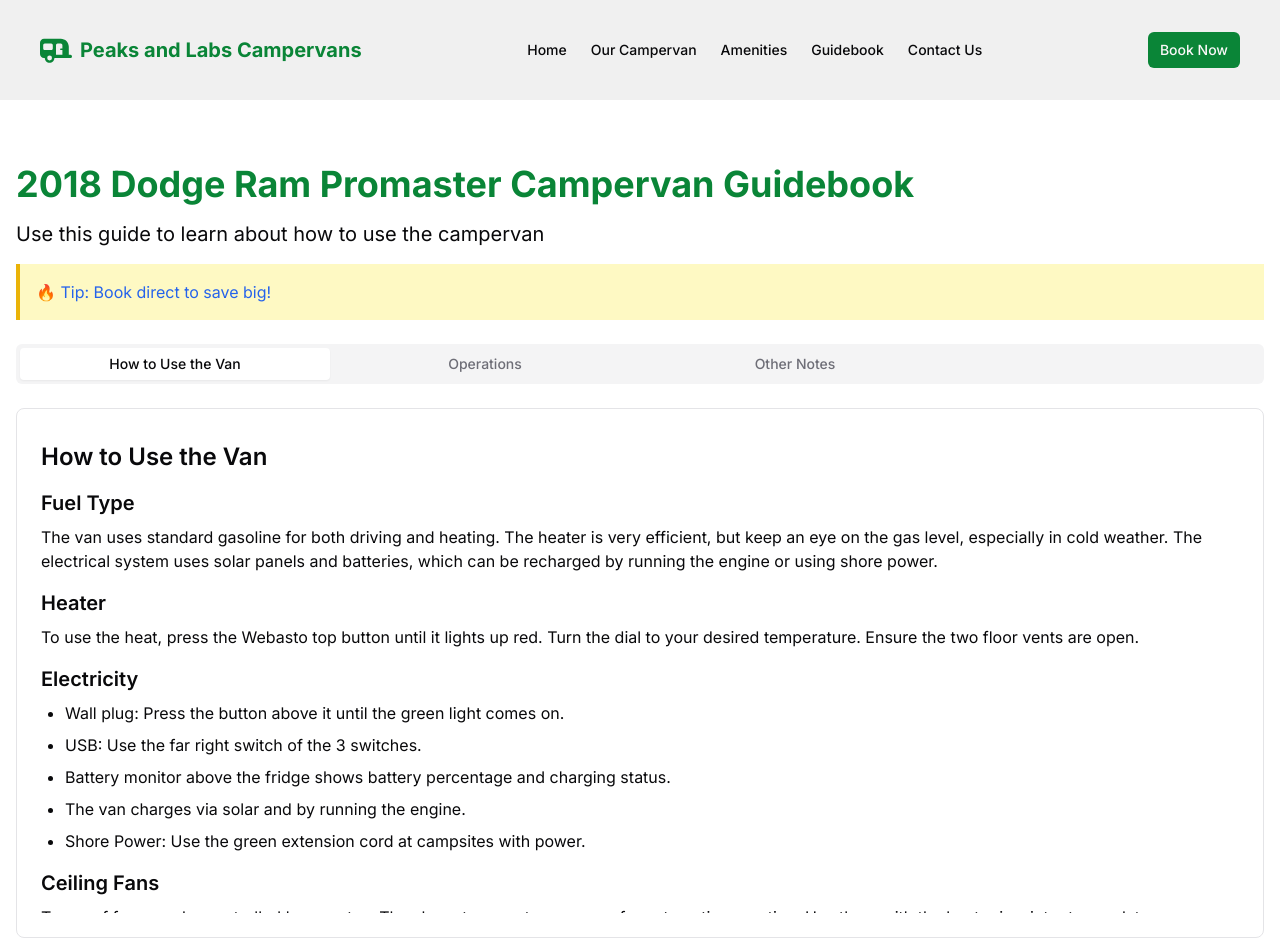
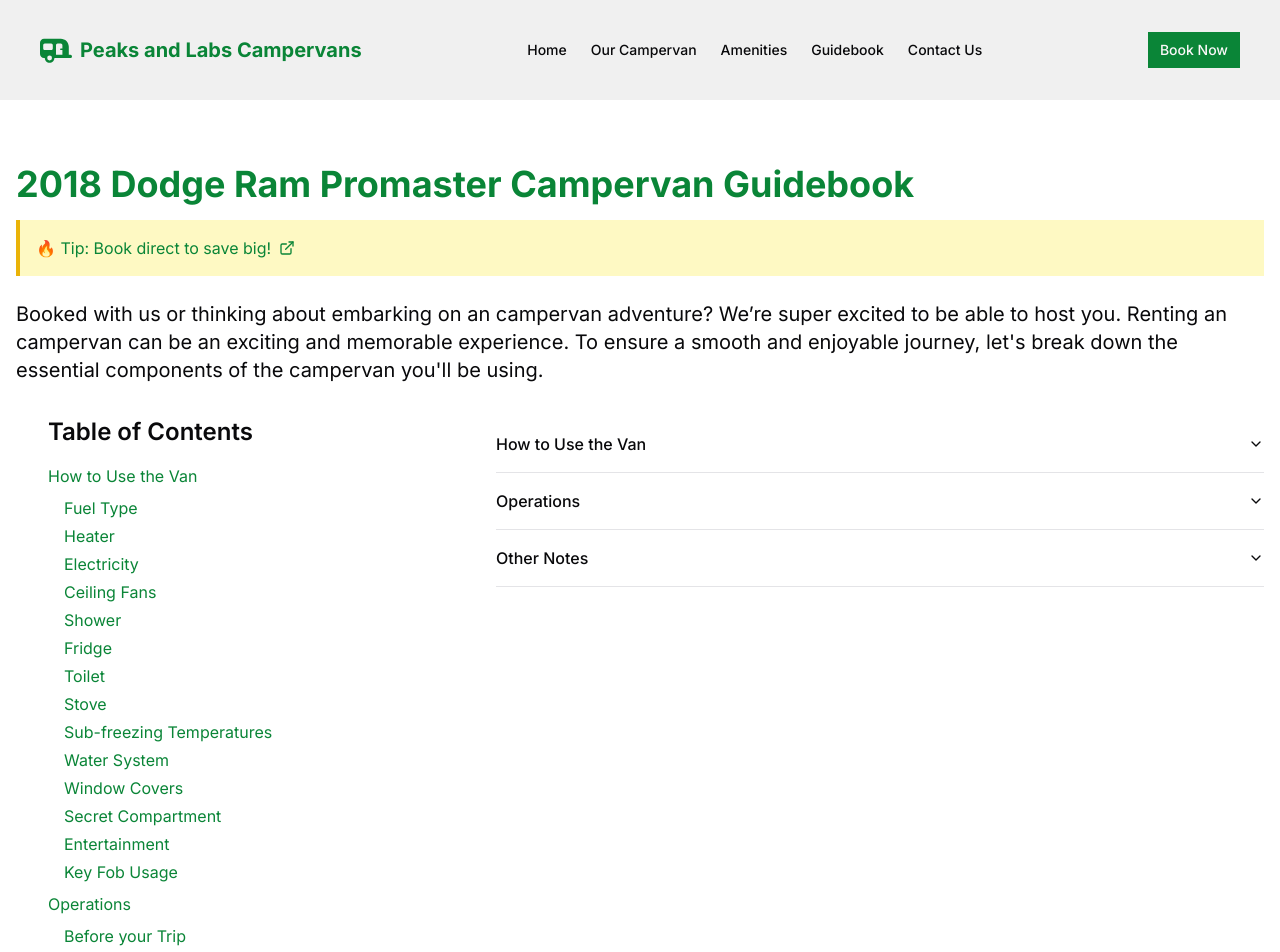
Before and after one commit to tannerhallman/peaksandlabs-landingpage, a Next.js app: page /guidebook in a window 1280 px wide. Shown: the top 952 px of the page. Built offline with nearby package versions, Linux system fonts and the light colour scheme.

Commit message:
feat: updated layout of the guidebook

```diff
--- a/app/guidebook/page.tsx
+++ b/app/guidebook/page.tsx
@@ -1,45 +1,105 @@
+
 "use client";
 
-import { useEffect, useState, useRef } from "react";
+import { useState, useRef } from "react";
 import AnimatedText from "../components/AnimatedText";
 import AnimatedSection from "../components/AnimatedSection";
 import Link from "next/link";
-import {
-  ChevronLeft,
-  ChevronRight,
-  ExternalLink,
-  Instagram,
-} from "lucide-react";
-import { Tabs, TabsContent, TabsList, TabsTrigger } from "@/components/ui/tabs";
+import { ExternalLink } from "lucide-react";
+import { Accordion, AccordionContent, AccordionItem, AccordionTrigger } from "@/components/ui/accordion";
 import { ScrollArea } from "@/components/ui/scroll-area";
-import { Button } from "@/components/ui/button";
 
-export default function Booking() {
-  const [activeSection, setActiveSection] = useState("how-to-use");
+export default function Guidebook() {
+  const [openSection, setOpenSection] = useState<string | undefined>(undefined);
+  const accordionRef = useRef<HTMLDivElement>(null);
 
   const sections = [
-    { id: "how-to-use", title: "How to Use the Van" },
-    { id: "operations", title: "Operations" },
-    { id: "other-notes", title: "Other Notes" },
+    {
+      id: "how-to-use",
+      title: "How to Use the Van",
+      subsections: [
+        { id: "fuel-type", title: "Fuel Type" },
+        { id: "heater", title: "Heater" },
+        { id: "electricity", title: "Electricity" },
+        { id: "ceiling-fans", title: "Ceiling Fans" },
+        { id: "shower", title: "Shower" },
+        { id: "fridge", title: "Fridge" },
+        { id: "toilet", title: "Toilet" },
+        { id: "stove", title: "Stove" },
+        { id: "sub-freezing", title: "Sub-freezing Temperatures" },
+        { id: "water-system", title: "Water System" },
+        { id: "window-covers", title: "Window Covers" },
+        { id: "secret-compartment", title: "Secret Compartment" },
+        { id: "entertainment", title: "Entertainment" },
+        { id: "key-fob", title: "Key Fob Usage" },
+      ],
+    },
+    {
+      id: "operations",
+      title: "Operations",
+      subsections: [
+        { id: "before-trip", title: "Before your Trip" },
+        { id: "during-trip", title: "During your Trip" },
+        { id: "after-trip", title: "After your Trip" },
+      ],
+    },
+    {
+      id: "other-notes",
+      title: "Other Notes",
+      subsections: [
+        { id: "roadside-emergencies", title: "Roadside Emergencies & Documents" },
+        { id: "included-rental", title: "Included with your Rental" },
+      ],
+    },
   ];
 
-  const handlePrevious = () => {
-    const currentIndex = sections.findIndex(
-      (section) => section.id === activeSection
-    );
-    if (currentIndex > 0) {
-      setActiveSection(sections[currentIndex - 1].id);
+  const scrollToSection = (sectionId: string, subsectionId?: string) => {
+    setOpenSection(sectionId);
+    setTimeout(() => {
+      const element = document.getElementById(subsectionId || sectionId);
+      if (element) {
+        element.scrollIntoView({ behavior: 'smooth' });
       }
+    }, 100); // Small delay to allow accordion to open
   };
 
-  const handleNext = () => {
-    const currentIndex = sections.findIndex(
-      (section) => section.id === activeSection
+  const TableOfContents = () => (
+    <div className="mb-8">
+      <h2 className="text-2xl font-semibold mb-4">Table of Contents</h2>
+      <ul className="space-y-2">
+        {sections.map((section) => (
+          <li key={section.id}>
+            <a
+              href={`#${section.id}`}
+              className="text-primary hover:underline"
+              onClick={(e) => {
+                e.preventDefault();
+                scrollToSection(section.id);
+              }}
+            >
+              {section.title}
+            </a>
+            <ul className="pl-4 mt-2 space-y-1">
+              {section.subsections.map((subsection) => (
+                <li key={subsection.id}>
+                  <a
+                    href={`#${subsection.id}`}
+                    className="text-primary hover:underline"
+                    onClick={(e) => {
+                      e.preventDefault();
+                      scrollToSection(section.id, subsection.id);
+                    }}
+                  >
+                    {subsection.title}
+                  </a>
+                </li>
+              ))}
+            </ul>
+          </li>
+        ))}
+      </ul>
+    </div>
   );
-    if (currentIndex < sections.length - 1) {
-      setActiveSection(sections[currentIndex + 1].id);
-    }
-  };
 
   return (
     <div className='space-y-16 bg-background text-dark'>
@@ -48,47 +108,56 @@
           text='2018 Dodge Ram Promaster Campervan Guidebook'
           className='text-4xl font-bold text-primary mb-4'
         />
-        <p className='text-xl mb-4'>
-          Use this guide to learn about how to use the campervan
-        </p>
-
         <div className='bg-yellow-100 border-l-4 border-yellow-500 p-4 mb-6'>
-          <p className='font-bold'></p>
           <a
             href='/book'
             target='_blank'
             rel='noopener noreferrer'
-            className='text-blue-600 hover:underline'>
-            🔥 Tip: Book direct to save big!
+            className='text-primary hover:underline flex items-center'>
+            🔥 Tip: Book direct to save big! <ExternalLink className="ml-2 w-4 h-4" />
           </a>
         </div>
-        <Tabs
-          value={activeSection}
-          onValueChange={setActiveSection}
-          className='w-full'>
-          <TabsList className='grid w-full grid-cols-2 lg:grid-cols-4'>
+        <p className='text-xl mb-4'>
+          Booked with us or thinking about embarking on an campervan adventure? We’re super excited to be able to host you. Renting an campervan can be an exciting and memorable experience. To ensure a smooth and enjoyable journey, let's break down the essential components of the campervan you'll be using.
+        </p>
+
+
+        <div className="lg:flex lg:space-x-8 my-8">
+          <div className="lg:w-1/3 mx-8 lg:mb-0">
+            <ScrollArea className="h-[70vh] lg:h-auto">
+              <TableOfContents />
+            </ScrollArea>
+          </div>
+
+          <div className="lg:w-2/3">
+            <ScrollArea className="h-[70vh]">
+              <Accordion
+                type="single"
+                collapsible
+                className="w-full"
+                value={openSection}
+                onValueChange={setOpenSection}
+                ref={accordionRef}
+              >
                 {sections.map((section) => (
-              <TabsTrigger key={section.id} value={section.id}>
-                {section.title}
-              </TabsTrigger>
-            ))}
-          </TabsList>
-          <div className='mt-6 border rounded-lg p-6'>
-            <ScrollArea className='h-[60vh]'>
-              <TabsContent value='how-to-use'>
-                <h2 className='text-2xl font-semibold mb-4'>How to Use the Van</h2>
-
-                <h3 className='text-xl font-semibold mt-4 mb-2'>Fuel Type</h3>
+                  <AccordionItem key={section.id} value={section.id}>
+                    <AccordionTrigger id={section.id}><h2>{section.title}</h2></AccordionTrigger>
+                    <AccordionContent>
+                      {section.subsections.map((subsection) => (
+                        <div key={subsection.id} className="mb-6">
+                          <h3 id={subsection.id} className="font-semibold mt-4 mb-2">{subsection.title}</h3>
+                          {/* Content for each subsection goes here */}
+                          {subsection.id === "fuel-type" && (
                             <p>
                               The van uses standard gasoline for both driving and heating. The heater is very efficient, but keep an eye on the gas level, especially in cold weather. The electrical system uses solar panels and batteries, which can be recharged by running the engine or using shore power.
                             </p>
-
-                <h3 className='text-xl font-semibold mt-4 mb-2'>Heater</h3>
+                          )}
+                          {subsection.id === "heater" && (
                             <p>
                               To use the heat, press the Webasto top button until it lights up red. Turn the dial to your desired temperature. Ensure the two floor vents are open.
                             </p>
-
-                <h3 className='text-xl font-semibold mt-4 mb-2'>Electricity</h3>
+                          )}
+                          {subsection.id === "electricity" && (
                             <ul className='list-disc pl-6 space-y-2'>
                               <li>Wall plug: Press the button above it until the green light comes on.</li>
                               <li>USB: Use the far right switch of the 3 switches.</li>
@@ -96,70 +165,66 @@
                               <li>The van charges via solar and by running the engine.</li>
                               <li>Shore Power: Use the green extension cord at campsites with power.</li>
                             </ul>
-
-                <h3 className='text-xl font-semibold mt-4 mb-2'>Ceiling Fans</h3>
+                          )}
+                          {subsection.id === "ceiling-fans" && (
                             <p>
                               Two roof fans can be controlled by remotes. They have temperature gauges for automatic operation. Use them with the heater in winter to regulate temperature.
                             </p>
-
-                <h3 className='text-xl font-semibold mt-4 mb-2'>Shower</h3>
+                          )}
+                          {subsection.id === "shower" && (
                             <p>
                               Hot water should work automatically. Pull the shower door towards you to open from inside. Be mindful of water usage.
                             </p>
-
-                <h3 className='text-xl font-semibold mt-4 mb-2'>Fridge</h3>
+                          )}
+                          {subsection.id === "fridge" && (
                             <p>
                               Powered by a horizontal switch above it. Keep it off when not in use.
                             </p>
-
-                <h3 className='text-xl font-semibold mt-4 mb-2'>Toilet</h3>
+                          )}
+                          {subsection.id === "toilet" && (
                             <p>
                               Composting toilet with separate compartments for urine and stool. Follow instructions for proper use and emptying.
                             </p>
-
-                <h3 className='text-xl font-semibold mt-4 mb-2'>Stove</h3>
+                          )}
+                          {subsection.id === "stove" && (
                             <p>
                               Propane-powered 2-burner stove. Vent the van while cooking. Emergency shutoff valve is below the sink.
                             </p>
-
-                <h3 className='text-xl font-semibold mt-4 mb-2'>Sub-freezing Temperatures</h3>
+                          )}
+                          {subsection.id === "sub-freezing" && (
                             <p>
                               Turn on tank heaters to prevent freezing. Use the middle switch by the kitchen counter sliding door.
                             </p>
-
-                <h3 className='text-xl font-semibold mt-4 mb-2'>Water System</h3>
+                          )}
+                          {subsection.id === "water-system" && (
                             <p>
                               Turn on the water pump for shower and sink use. Fresh water tank is in the trunk. Gray water tank is under the van. Follow instructions for filling and emptying.
                             </p>
-
-                <h3 className='text-xl font-semibold mt-4 mb-2'>Window Covers</h3>
+                          )}
+                          {subsection.id === "window-covers" && (
                             <p>
                               Magnetic covers for front windows are in the shelf above the driver's seat. Use black side out for stealth.
                             </p>
-
-                <h3 className='text-xl font-semibold mt-4 mb-2'>Secret Compartment</h3>
+                          )}
+                          {subsection.id === "secret-compartment" && (
                             <p>
                               Located above the bed. The 2nd from the top ceiling panel on the far right slides to reveal it.
                             </p>
-
-                <h3 className='text-xl font-semibold mt-4 mb-2'>Entertainment</h3>
+                          )}
+                          {subsection.id === "entertainment" && (
                             <p>
                               Bluetooth speaker and projector included. Use HDMI cable and iPhone adapter for the projector. Download media for off-grid use.
                             </p>
-
-                <h3 className='text-xl font-semibold mt-4 mb-2'>Key Fob Usage</h3>
+                          )}
+                          {subsection.id === "key-fob" && (
                             <ul className='list-disc pl-6 space-y-2'>
                               <li>Top button: Unlock front doors</li>
                               <li>Middle button: Lock whole van</li>
                               <li>Bottom button: Unlock rear and side doors</li>
                               <li>Take care of the key as replacements are expensive</li>
                             </ul>
-              </TabsContent>
-              <TabsContent value='operations'>
-                <h2 className='text-2xl font-semibold mb-4'>Operations</h2>
-                <h3 className='text-xl font-semibold mt-4 mb-2'>
-                  Before your Trip
-                </h3>
+                          )}
+                          {subsection.id === "before-trip" && (
                             <ol className='list-decimal pl-6 space-y-2'>
                               <li>
                                 Verify yourself as a driver in rental app before your trip.
@@ -171,9 +236,8 @@
                               <li>Stock up on food and groceries.</li>
                               <li>Download offline maps for your travel area. We recommend the ioverlander.com app for dispersed camping spots</li>
                             </ol>
-                <h3 className='text-xl font-semibold mt-4 mb-2'>
-                  During your Trip
-                </h3>
+                          )}
+                          {subsection.id === "during-trip" && (
                             <ul className='list-disc pl-6 space-y-2'>
                               <li>
                                 Turn on grey water tank heaters if temperature is below
@@ -195,9 +259,9 @@
                                 Use window covers for stealth or insulation in winter.
                               </li>
                             </ul>
-                <h3 className='text-xl font-semibold mt-4 mb-2'>
-                  After your Trip (returning the van)
-                </h3>
+                          )}
+                          {subsection.id === "after-trip" && (
+                            <>
                               <p>
                                 Please return the van in the condition you found it. Clean the
                                 kitchen area and sweep up any messes. Two main requirements:
@@ -212,12 +276,9 @@
                                   applies if not filled).
                                 </li>
                               </ol>
-              </TabsContent>
-              <TabsContent value='other-notes'>
-                <h2 className='text-2xl font-semibold mb-4'>Other Notes</h2>
-                <h3 className='text-xl font-semibold mt-4 mb-2'>
-                  Roadside emergencies & documents
-                </h3>
+                            </>
+                          )}
+                          {subsection.id === "roadside-emergencies" && (
                             <ul className='list-disc pl-6 space-y-2'>
                               <li>
                                 Your rental includes an insurance policy with roadside
@@ -232,29 +293,20 @@
                                 mirror flap.
                               </li>
                             </ul>
-                <h3 className='text-xl font-semibold mt-4 mb-2'>
-                  Included with your Rental
-                </h3>
+                          )}
+                          {subsection.id === "included-rental" && (
                             <p>
                               See our <Link href='/amenities'>amenities guide</Link> for more details.
                             </p>
-              </TabsContent>
+                          )}
+                        </div>
+                      ))}
+                    </AccordionContent>
+                  </AccordionItem>
+                ))}
+              </Accordion>
             </ScrollArea>
           </div>
-        </Tabs>
-        <div className='flex justify-between mt-6'>
-          <Button
-            onClick={handlePrevious}
-            disabled={activeSection === sections[0].id}>
-            <ChevronLeft className='w-4 h-4 mr-2' />
-            Previous
-          </Button>
-          <Button
-            onClick={handleNext}
-            disabled={activeSection === sections[sections.length - 1].id}>
-            Next
-            <ChevronRight className='w-4 h-4 ml-2' />
-          </Button>
         </div>
       </AnimatedSection>
     </div>
--- /dev/null
+++ b/components/ui/accordion.tsx
@@ -0,0 +1,58 @@
+"use client"
+
+import * as React from "react"
+import * as AccordionPrimitive from "@radix-ui/react-accordion"
+import { ChevronDown } from "lucide-react"
+
+import { cn } from "@/lib/utils"
+
+const Accordion = AccordionPrimitive.Root
+
+const AccordionItem = React.forwardRef<
+  React.ElementRef<typeof AccordionPrimitive.Item>,
+  React.ComponentPropsWithoutRef<typeof AccordionPrimitive.Item>
+>(({ className, ...props }, ref) => (
+  <AccordionPrimitive.Item
+    ref={ref}
+    className={cn("border-b", className)}
+    {...props}
+  />
+))
+AccordionItem.displayName = "AccordionItem"
+
+const AccordionTrigger = React.forwardRef<
+  React.ElementRef<typeof AccordionPrimitive.Trigger>,
+  React.ComponentPropsWithoutRef<typeof AccordionPrimitive.Trigger>
+>(({ className, children, ...props }, ref) => (
+  <AccordionPrimitive.Header className="flex">
+    <AccordionPrimitive.Trigger
+      ref={ref}
+      className={cn(
+        "flex flex-1 items-center justify-between py-4 font-medium transition-all hover:underline [&[data-state=open]>svg]:rotate-180",
+        className
+      )}
+      {...props}
+    >
+      {children}
+      <ChevronDown className="h-4 w-4 shrink-0 transition-transform duration-200" />
+    </AccordionPrimitive.Trigger>
+  </AccordionPrimitive.Header>
+))
+AccordionTrigger.displayName = AccordionPrimitive.Trigger.displayName
+
+const AccordionContent = React.forwardRef<
+  React.ElementRef<typeof AccordionPrimitive.Content>,
+  React.ComponentPropsWithoutRef<typeof AccordionPrimitive.Content>
+>(({ className, children, ...props }, ref) => (
+  <AccordionPrimitive.Content
+    ref={ref}
+    className="overflow-hidden text-sm transition-all data-[state=closed]:animate-accordion-up data-[state=open]:animate-accordion-down"
+    {...props}
+  >
+    <div className={cn("pb-4 pt-0", className)}>{children}</div>
+  </AccordionPrimitive.Content>
+))
+
+AccordionContent.displayName = AccordionPrimitive.Content.displayName
+
+export { Accordion, AccordionItem, AccordionTrigger, AccordionContent }
--- a/package.json
+++ b/package.json
@@ -9,6 +9,7 @@
     "lint": "next lint"
   },
   "dependencies": {
+    "@radix-ui/react-accordion": "^1.2.0",
     "@radix-ui/react-avatar": "^1.1.0",
     "@radix-ui/react-dialog": "^1.1.1",
     "@radix-ui/react-icons": "^1.3.0",
--- a/tailwind.config.ts
+++ b/tailwind.config.ts
@@ -2,69 +2,96 @@
 
 /** @type {import('tailwindcss').Config} */
 export default {
+    darkMode: ["class"],
     content: ["./components/**/*.{js,ts,jsx,tsx}", "./app/**/*.{js,ts,jsx,tsx}"],
   theme: {
   	extend: {
   		fontFamily: {
   			heading: ["var(--font-heading)", ...fontFamily.sans],
-        body: ["var(--font-body)", ...fontFamily.sans],
+  			body: ["var(--font-body)", ...fontFamily.sans]
   		},
   		colors: {
-        border: "hsl(var(--border))",
-        input: "hsl(var(--input))",
-        ring: "hsl(var(--ring))",
-        background: "hsl(var(--background))",
-        foreground: "hsl(var(--foreground))",
+  			border: 'hsl(var(--border))',
+  			input: 'hsl(var(--input))',
+  			ring: 'hsl(var(--ring))',
+  			background: 'hsl(var(--background))',
+  			foreground: 'hsl(var(--foreground))',
   			primary: {
-          DEFAULT: "hsl(var(--primary))",
-          foreground: "hsl(var(--primary-foreground))",
+  				DEFAULT: 'hsl(var(--primary))',
+  				foreground: 'hsl(var(--primary-foreground))'
   			},
   			secondary: {
-          DEFAULT: "hsl(var(--secondary))",
-          foreground: "hsl(var(--secondary-foreground))",
+  				DEFAULT: 'hsl(var(--secondary))',
+  				foreground: 'hsl(var(--secondary-foreground))'
   			},
   			destructive: {
-          DEFAULT: "hsl(var(--destructive))",
-          foreground: "hsl(var(--destructive-foreground))",
+  				DEFAULT: 'hsl(var(--destructive))',
+  				foreground: 'hsl(var(--destructive-foreground))'
   			},
   			muted: {
-          DEFAULT: "hsl(var(--muted))",
-          foreground: "hsl(var(--muted-foreground))",
+  				DEFAULT: 'hsl(var(--muted))',
+  				foreground: 'hsl(var(--muted-foreground))'
   			},
   			accent: {
-          DEFAULT: "hsl(var(--accent))",
-          foreground: "hsl(var(--accent-foreground))",
+  				DEFAULT: 'hsl(var(--accent))',
+  				foreground: 'hsl(var(--accent-foreground))'
   			},
   			popover: {
-          DEFAULT: "hsl(var(--popover))",
-          foreground: "hsl(var(--popover-foreground))",
+  				DEFAULT: 'hsl(var(--popover))',
+  				foreground: 'hsl(var(--popover-foreground))'
   			},
   			card: {
-          DEFAULT: "hsl(var(--card))",
-          foreground: "hsl(var(--card-foreground))",
-        },
+  				DEFAULT: 'hsl(var(--card))',
+  				foreground: 'hsl(var(--card-foreground))'
+  			}
   		},
   		borderRadius: {
-        xl: `calc(var(--radius) + 4px)`,
-        lg: `var(--radius)`,
-        md: `calc(var(--radius) - 2px)`,
-        sm: `calc(var(--radius) - 4px)`,
+  			xl: '`calc(var(--radius) + 4px)`',
+  			lg: '`var(--radius)`',
+  			md: '`calc(var(--radius) - 2px)`',
+  			sm: '`calc(var(--radius) - 4px)`'
   		},
   		keyframes: {
-        "accordion-down": {
-          from: { height: 0 },
-          to: { height: "var(--radix-accordion-content-height)" },
+  			'accordion-down': {
+  				from: {
+  					height: '0'
   				},
-        "accordion-up": {
-          from: { height: "var(--radix-accordion-content-height)" },
-          to: { height: 0 },
+  				to: {
+  					height: 'var(--radix-accordion-content-height)'
+  				}
   			},
+  			'accordion-up': {
+  				from: {
+  					height: 'var(--radix-accordion-content-height)'
+  				},
+  				to: {
+  					height: '0'
+  				}
+  			},
+  			'accordion-down': {
+  				from: {
+  					height: '0'
+  				},
+  				to: {
+  					height: 'var(--radix-accordion-content-height)'
+  				}
+  			},
+  			'accordion-up': {
+  				from: {
+  					height: 'var(--radix-accordion-content-height)'
+  				},
+  				to: {
+  					height: '0'
+  				}
+  			}
   		},
   		animation: {
-        "accordion-down": "accordion-down 0.2s ease-out",
-        "accordion-up": "accordion-up 0.2s ease-out",
-      },
-    },
+  			'accordion-down': 'accordion-down 0.2s ease-out',
+  			'accordion-up': 'accordion-up 0.2s ease-out',
+  			'accordion-down': 'accordion-down 0.2s ease-out',
+  			'accordion-up': 'accordion-up 0.2s ease-out'
+  		}
+  	}
   },
   plugins: [require("tailwindcss-animate")],
 };
```
Also changed, not shown: 1 other file (tests, documents, lock files or other folders). Lines whose indentation alone changed are shown as unchanged.
